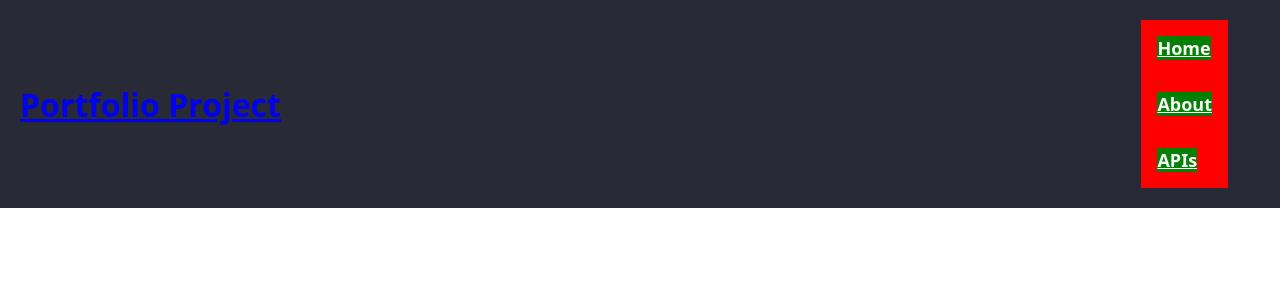
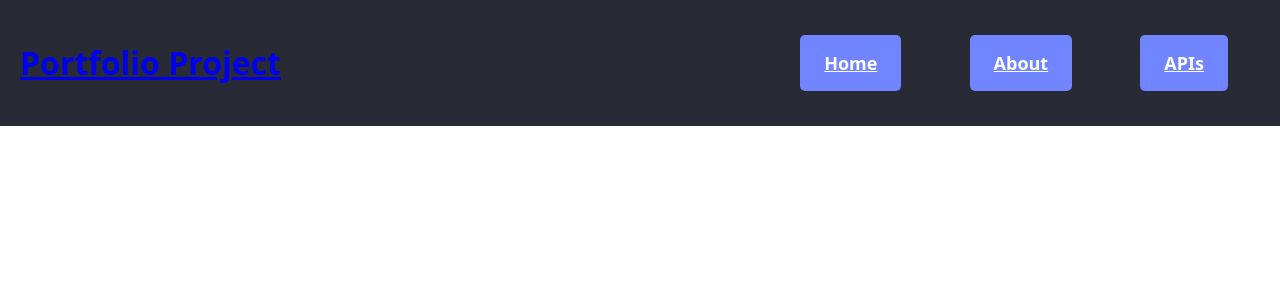
Before and after one commit to DylanRoa23/COMP_3512_Assignment1, a PHP site: page /company.php in a window 1280 px wide. Shown: the top 300 px of the page. Run offline with PHP 8.4, Linux system fonts and the light colour scheme.

Commit message:
Removed test colours and styled the nav buttons.

```diff
--- a/droa858/css/global.css
+++ b/droa858/css/global.css
@@ -1,7 +1,9 @@
 /* All */
 :root {
     /* Variables */
+    --h1-colour: #7085ff;
     --nav-colour: #282A35;
+    --navbutton-colour: var(--h1-colour);
 }
 html {
     font-family: system-ui, -apple-system, BlinkMacSystemFont, 'Segoe UI', Roboto, Oxygen, Ubuntu, Cantarell, 'Open Sans', 'Helvetica Neue', sans-serif;
@@ -20,13 +22,15 @@ nav a{
     font-size: large;
     font-weight: bold;
     color: white;
-    background-color: green;
+    /* background-color: green; */
     justify-content: space-between;
 }
 nav > div {
-    background-color: red;
-    padding: 1rem;
-    margin: 0 2rem 0 2rem;
+    display: inline-block;
+    background-color: var(--navbutton-colour);
+    padding: 1rem 1.5rem;
+    margin: 0 2rem;
+    border-radius: 5px;
 }
 
 /* Main */
```
